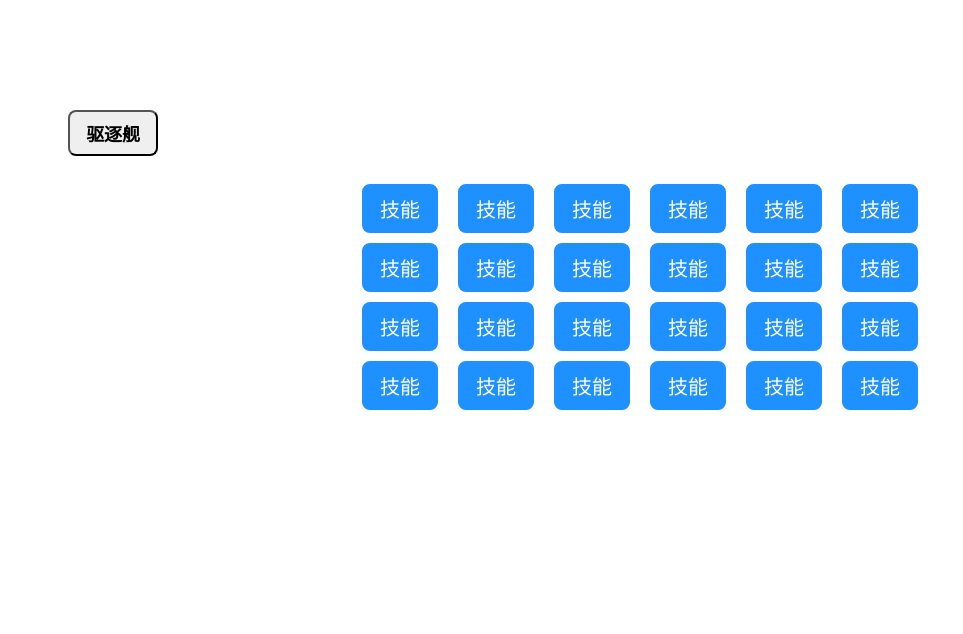
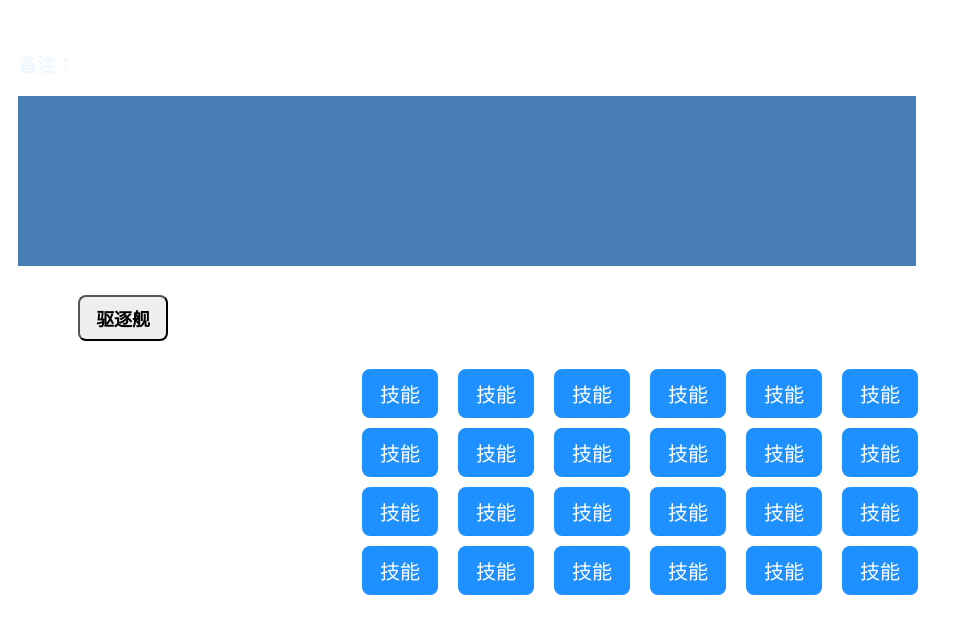
Before and after one commit to Captalized/Captalized.github.io, a plain HTML site: page index.html in a window 1280 px wide. Shown: the whole page, without its empty margins (0-963 px from the left). Drawn offline with Linux system fonts and the light colour scheme; no server answers.

Commit message:
add remark area

```diff
--- a/index.css
+++ b/index.css
@@ -2,8 +2,28 @@ body {
   background-image: url('./wows.jpg');
 }
 
+#remarkBox{
+  margin-top: 50px;
+  margin-left: 10px;
+}
+
+#lable{
+  color: aliceblue;
+}
+
+#remark{
+  padding: 10px 10px;
+  background-color:  rgba(24, 93, 161, 0.8);
+  color: aliceblue;
+  font-size: larger;
+  margin-top: 10px;
+  width: 70%;
+  height: 150px;
+}
+
 #header {
-  margin-top: 100px;
+  margin-top: 10px;
+  margin-left: 10px;
   margin-bottom: 20px;
 }
 
--- a/index.html
+++ b/index.html
@@ -6,9 +6,9 @@
     <link rel="stylesheet" href="./index.css" />
   </head>
   <body>
-    <div>
-      <h3 id="name"></h3>
-      <h3 id="data"></h3>
+    <div id="remarkBox">
+      <h3 id="lable">备注：</h3>
+      <p id="remark"></p>
     </div>
     <div id="header">
       <h3 class="UItext" id="type-text">舰种：</h3>
--- a/index.js
+++ b/index.js
@@ -35,8 +35,7 @@ function fetchHandle(data) {
   const skills = JSON.parse(target.buildData);
   shipType = target.ShipType;
   document.getElementById("shipType").value = shipType;
-  document.getElementById("name").innerHTML = target.BuildName;
-  document.getElementById("data").innerHTML = target.buildData;
+  document.getElementById("remark").innerHTML = target.BuildName;
   SThandle();
   for (let row = 0; row < 4; row++) {
     for (let col = 0; col < 6; col++) {
```
